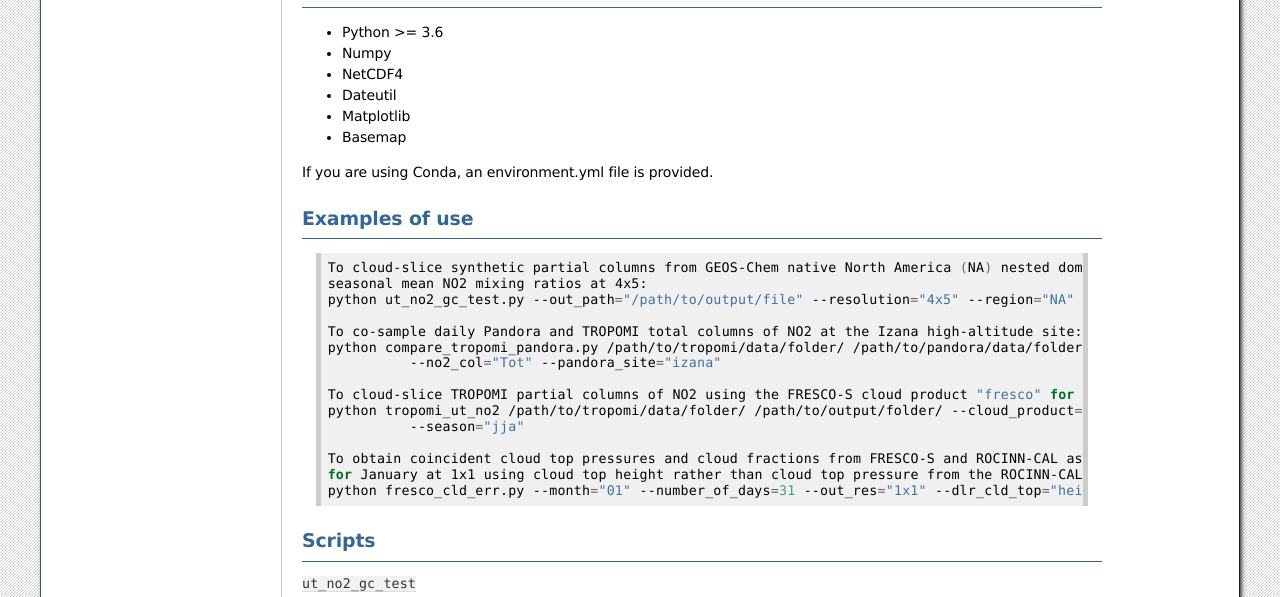
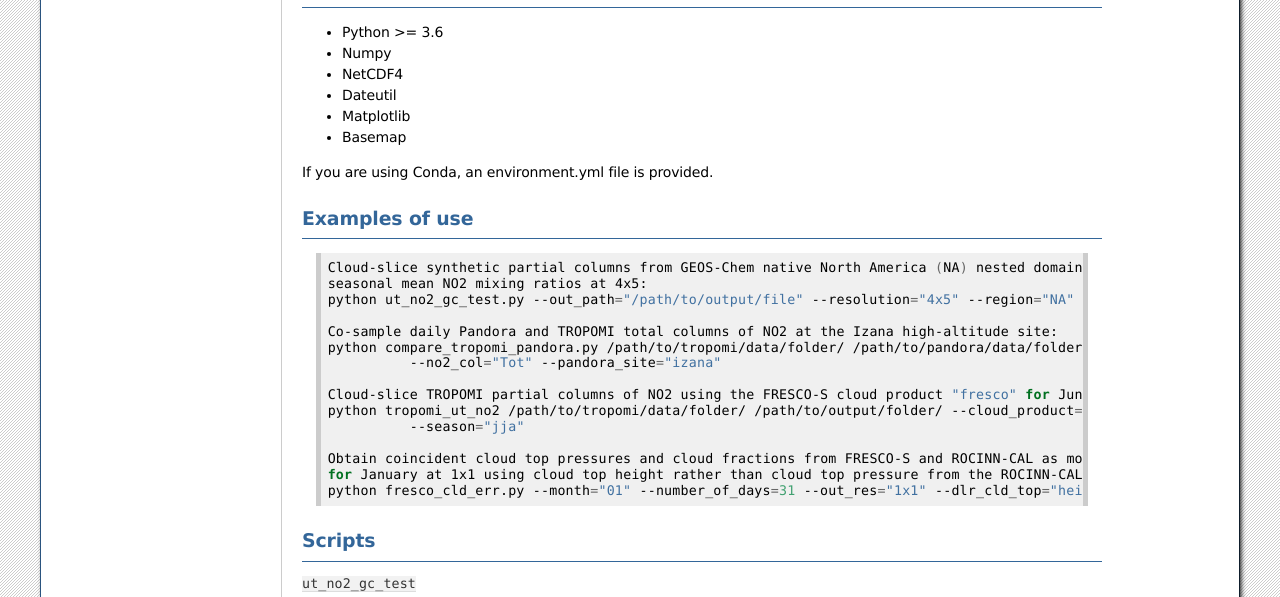
Before and after one commit to eamarais/erc-uptrop, a Sphinx documentation site: the page built from docs/source/index.rst, in a window 1280 px wide and 900 px high, scrolled down 880 px, cut to the strip 0-597 px from the top of the window. Built offline with Sphinx 7.4.7, drawn with Linux system fonts in a browser that asks for light colours.

Commit message:
Update index.rst

```diff
--- a/docs/source/index.rst
+++ b/docs/source/index.rst
@@ -58,19 +58,19 @@ Examples of use
 
 .. code-block:: bash
 
-   To cloud-slice synthetic partial columns from GEOS-Chem native North America (NA) nested domain and obtain
+   Cloud-slice synthetic partial columns from GEOS-Chem native North America (NA) nested domain and obtain
    seasonal mean NO2 mixing ratios at 4x5:
    python ut_no2_gc_test.py --out_path="/path/to/output/file" --resolution="4x5" --region="NA"
 
-   To co-sample daily Pandora and TROPOMI total columns of NO2 at the Izana high-altitude site:
+   Co-sample daily Pandora and TROPOMI total columns of NO2 at the Izana high-altitude site:
    python compare_tropomi_pandora.py /path/to/tropomi/data/folder/ /path/to/pandora/data/folder/ /path/to/output/folder/
              --no2_col="Tot" --pandora_site="izana"
 
-   To cloud-slice TROPOMI partial columns of NO2 using the FRESCO-S cloud product "fresco" for Jun-Aug ("jja"):
+   Cloud-slice TROPOMI partial columns of NO2 using the FRESCO-S cloud product "fresco" for Jun-Aug ("jja"):
    python tropomi_ut_no2 /path/to/tropomi/data/folder/ /path/to/output/folder/ --cloud_product="fresco"
              --season="jja"
 
-   To obtain coincident cloud top pressures and cloud fractions from FRESCO-S and ROCINN-CAL as monthly averages
+   Obtain coincident cloud top pressures and cloud fractions from FRESCO-S and ROCINN-CAL as monthly averages
    for January at 1x1 using cloud top height rather than cloud top pressure from the ROCINN-CAL product:
    python fresco_cld_err.py --month="01" --number_of_days=31 --out_res="1x1" --dlr_cld_top="height"
 
```
